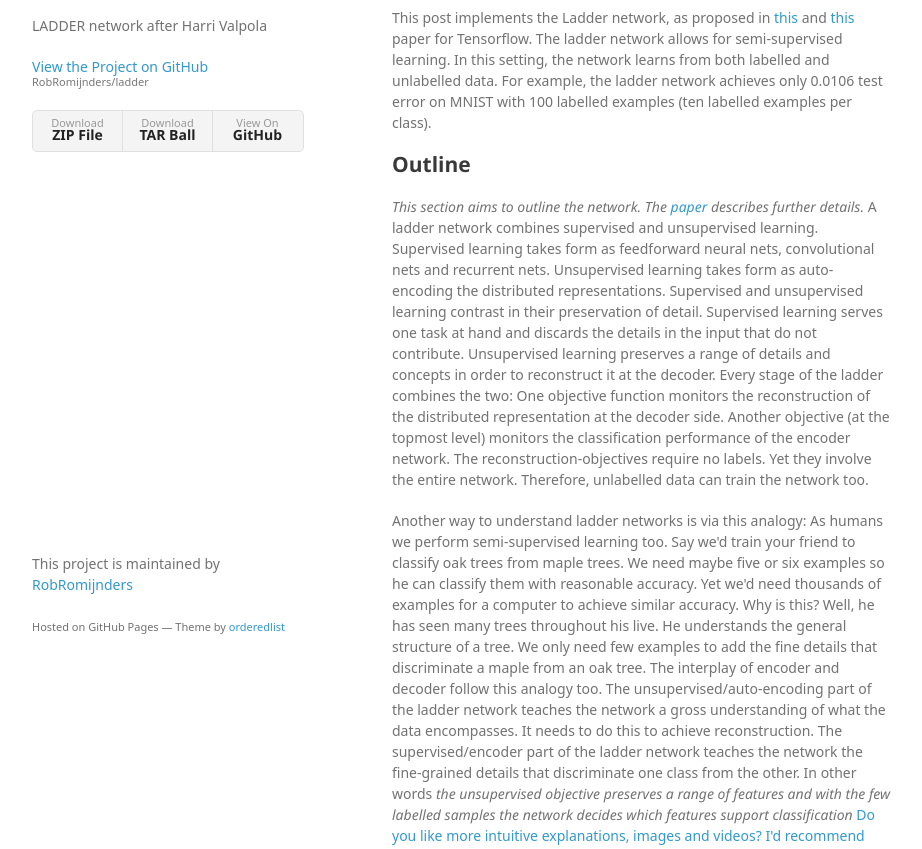
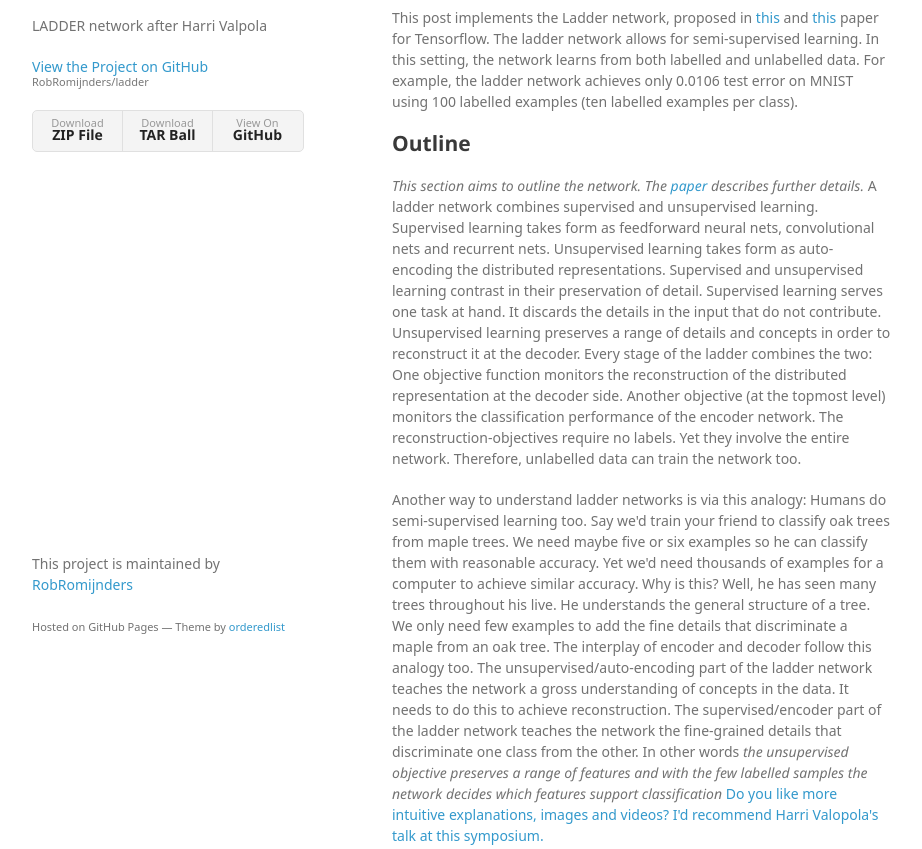
Before and after one commit to RobRomijnders/ladder, a plain HTML site: page index.html in a window 1280 px wide. Shown: the part 94-943 px from the top of the page, without its empty margins (178-1100 px from the left). Drawn offline with Linux system fonts and the light colour scheme; a web font is replaced by a local one.

```diff
--- a/index.html
+++ b/index.html
@@ -31,18 +31,18 @@
         <h2>
 <a id="ladder-network" class="anchor" href="#ladder-network" aria-hidden="true"><span aria-hidden="true" class="octicon octicon-link"></span></a>Ladder network</h2>
 
-<p>This post implements the Ladder network, as proposed in <a href="https://arxiv.org/pdf/1411.7783.pdf">this</a> and <a href="http://arxiv.org/pdf/1507.02672v2.pdf">this</a> paper for Tensorflow. The ladder network allows for semi-supervised learning. In this setting, the network learns from both labelled and unlabelled data. For example, the ladder network achieves only 0.0106 test error on MNIST with 100 labelled examples (ten labelled examples per class).</p>
+<p>This post implements the Ladder network, proposed in <a href="https://arxiv.org/pdf/1411.7783.pdf">this</a> and <a href="http://arxiv.org/pdf/1507.02672v2.pdf">this</a> paper for Tensorflow. The ladder network allows for semi-supervised learning. In this setting, the network learns from both labelled and unlabelled data. For example, the ladder network achieves only 0.0106 test error on MNIST using 100 labelled examples (ten labelled examples per class).</p>
 
 <h2>
 <a id="outline" class="anchor" href="#outline" aria-hidden="true"><span aria-hidden="true" class="octicon octicon-link"></span></a>Outline</h2>
 
 <p><em>This section aims to outline the network. The <a href="http://arxiv.org/pdf/1507.02672v2.pdf">paper</a> describes further details.</em>
 A ladder network combines supervised and unsupervised learning. Supervised learning takes form as feedforward neural nets, convolutional nets and recurrent nets. Unsupervised learning takes form as auto-encoding the distributed representations.
-Supervised and unsupervised learning contrast in their preservation of detail. Supervised learning serves one task at hand and discards the details in the input that do not contribute. Unsupervised learning preserves a range of details and concepts in order to reconstruct it at the decoder. Every stage of the ladder combines the two: One objective function monitors the reconstruction of the distributed representation at the decoder side. Another objective (at the topmost level) monitors the classification performance of the encoder network. The reconstruction-objectives require no labels. Yet they involve the entire network. Therefore, unlabelled data can train the network too.</p>
+Supervised and unsupervised learning contrast in their preservation of detail. Supervised learning serves one task at hand. It discards the details in the input that do not contribute. Unsupervised learning preserves a range of details and concepts in order to reconstruct it at the decoder. Every stage of the ladder combines the two: One objective function monitors the reconstruction of the distributed representation at the decoder side. Another objective (at the topmost level) monitors the classification performance of the encoder network. The reconstruction-objectives require no labels. Yet they involve the entire network. Therefore, unlabelled data can train the network too.</p>
 
 <p>Another way to understand ladder networks is via this analogy:
-As humans we perform semi-supervised learning too. Say we'd train your friend to classify oak trees from maple trees. We need maybe five or six examples so he can classify them with reasonable accuracy. Yet we'd need thousands of examples for a computer to achieve similar accuracy. Why is this? Well, he has seen many trees throughout his live. He understands the general structure of a tree. We only need few examples to add the fine details that discriminate a maple from an oak tree.
-The interplay of encoder and decoder follow this analogy too. The unsupervised/auto-encoding part of the ladder network teaches the network a gross understanding of what the data encompasses. It needs to do this to achieve reconstruction. The supervised/encoder part of the ladder network teaches the network the fine-grained details that discriminate one class from the other.
+Humans do semi-supervised learning too. Say we'd train your friend to classify oak trees from maple trees. We need maybe five or six examples so he can classify them with reasonable accuracy. Yet we'd need thousands of examples for a computer to achieve similar accuracy. Why is this? Well, he has seen many trees throughout his live. He understands the general structure of a tree. We only need few examples to add the fine details that discriminate a maple from an oak tree.
+The interplay of encoder and decoder follow this analogy too. The unsupervised/auto-encoding part of the ladder network teaches the network a gross understanding of concepts in the data. It needs to do this to achieve reconstruction. The supervised/encoder part of the ladder network teaches the network the fine-grained details that discriminate one class from the other.
 In other words <em>the unsupervised objective preserves a range of features and with the few labelled samples the network decides which features support classification</em>
 <a href="https://www.youtube.com/watch?v=ZlyqNiPFu2s">Do you like more intuitive explanations, images and videos? I'd recommend Harri Valopola's talk at this symposium.</a></p>
 
```
Also changed, not shown: params.json (+1 -1 lines).
